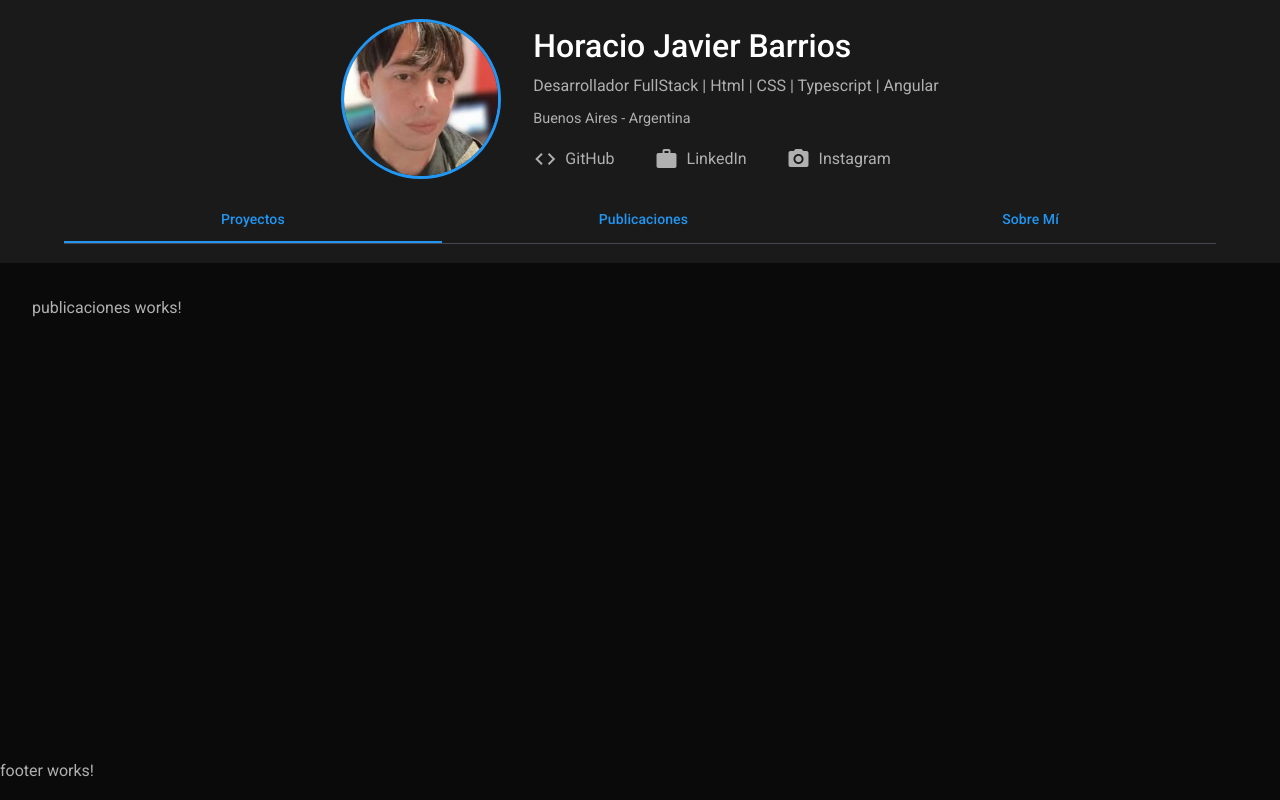
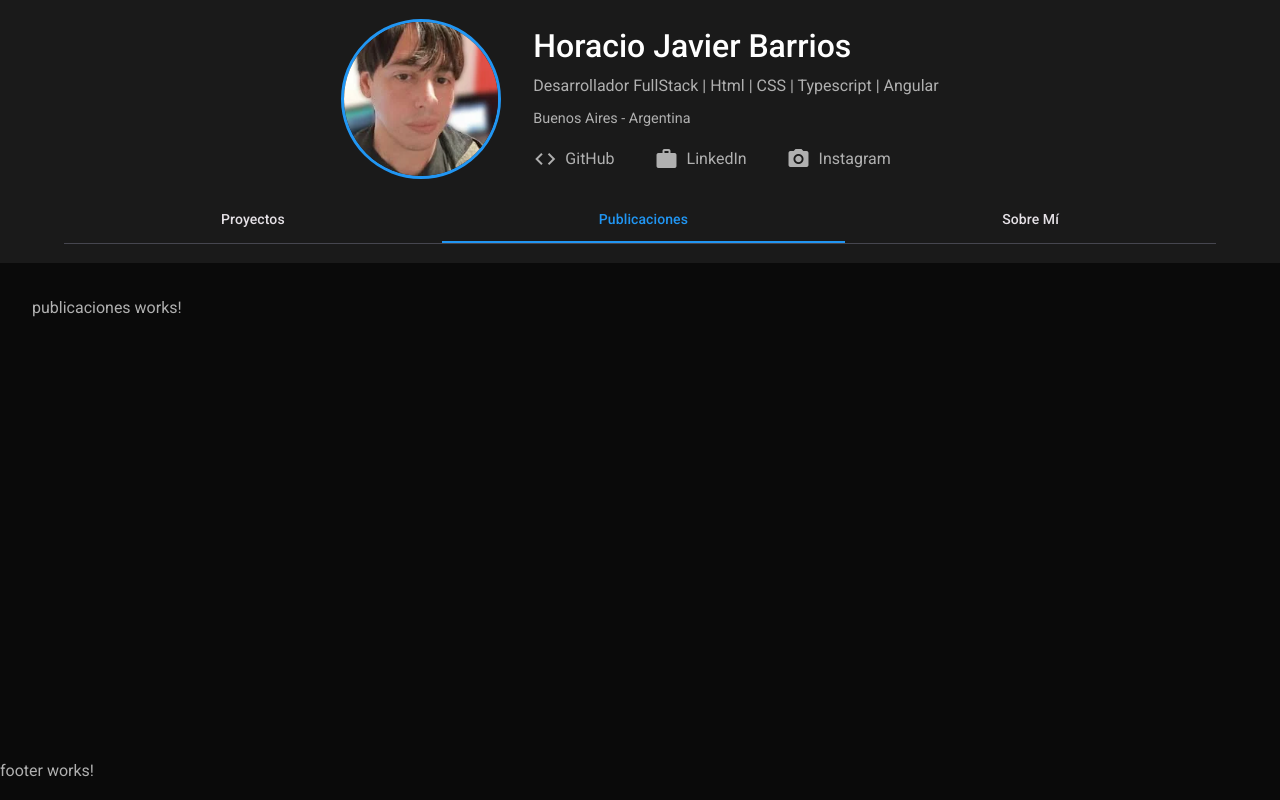
Before and after one commit to HoracioxBarrios/mi-portafolio-en-angular-v21, an Angular app: page /publicaciones in a window 1280 px wide. Built offline with nearby package versions, Linux system fonts and the light colour scheme.

Commit message:
correcciones para la correcta seleccion de cada opcion del tab del navbar

```diff
--- a/src/app/shared/components/header/header.html
+++ b/src/app/shared/components/header/header.html
@@ -27,7 +27,7 @@
       </div>
     </div>
 
-    <nav class="header__nav">
+    <!-- <nav class="header__nav">
       <mat-tab-group>
         @for (link of navLinks; track link.id) {
           <mat-tab>
@@ -39,6 +39,21 @@
           </mat-tab>
         }
       </mat-tab-group>
+    </nav> -->
+
+    <nav class="header__nav">
+      <mat-tab-group
+        [selectedIndex]="activeIndex"
+        (selectedIndexChange)="onTabChange($event)"
+      >
+        @for (link of navLinks; track link.id) {
+          <mat-tab>
+            <ng-template mat-tab-label>
+              {{ link.label }}
+            </ng-template>
+          </mat-tab>
+        }
+      </mat-tab-group>
     </nav>
   </div>
 </header>
--- a/src/app/shared/components/header/header.ts
+++ b/src/app/shared/components/header/header.ts
@@ -1,11 +1,14 @@
-import { Component } from '@angular/core';
+import { Component, inject } from '@angular/core';
 import { MatButtonModule } from '@angular/material/button';
 import { MatIconModule } from '@angular/material/icon';
 import { MatTabsModule } from '@angular/material/tabs';
 import { MatToolbarModule } from '@angular/material/toolbar';
 import { RouterModule } from '@angular/router';
 import { JoinTextPipe } from '../../pipes/join-text-pipe';
-import {RedSocial} from "../../../core/models/redSocial"
+import {RedSocial} from "../../../core/models/redSocial";
+import { Router } from '@angular/router';
+
+
 @Component({
   selector: 'app-header',
   imports: [
@@ -20,6 +23,8 @@ import {RedSocial} from "../../../core/models/redSocial"
   styleUrl: './header.scss',
 })
 export class Header {
+
+  private router = inject(Router);
 
   private userInfo = {
     name : "Horacio",
@@ -38,11 +43,33 @@ export class Header {
 
 
   navLinks = [
-    { id: 1, path: '/proyectos', label: 'Proyectos' },
-    { id: 2, path: '/publicaciones', label: 'Publicaciones' },
-    { id: 3, path: '/sobre-mi', label: 'Sobre Mí' }
+    { id: 1, path: 'proyectos', label: 'Proyectos' },
+    { id: 2, path: 'publicaciones', label: 'Publicaciones' },
+    { id: 3, path: 'sobre-mi', label: 'Sobre Mí' }
   ];
+  activeIndex = 0;
 
+
+  constructor(){
+    this.router.events.subscribe(()=> {
+      this.syncTabWithRoute();
+    });
+    this.syncTabWithRoute();
+  }
+
+
+  onTabChange(index: number) {
+    const link = this.navLinks[index];
+    if (link) {
+      this.router.navigate([link.path]);
+    }
+  }
+
+  private syncTabWithRoute() {
+    const currentPath = this.router.url.split('/').pop();
+    const index = this.navLinks.findIndex(l => l.path === currentPath);
+    this.activeIndex = index !== -1 ? index : 0;
+  }
 
   get fullName(): string {
     return [this.userInfo.name, this.userInfo.secondName, this.userInfo.lastName]
```
